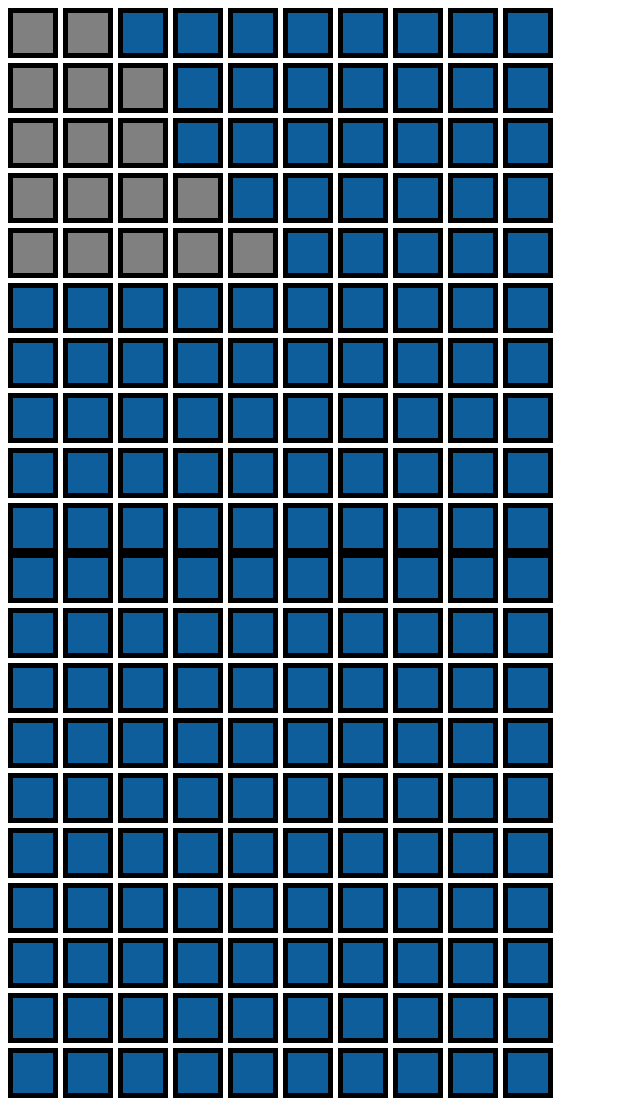
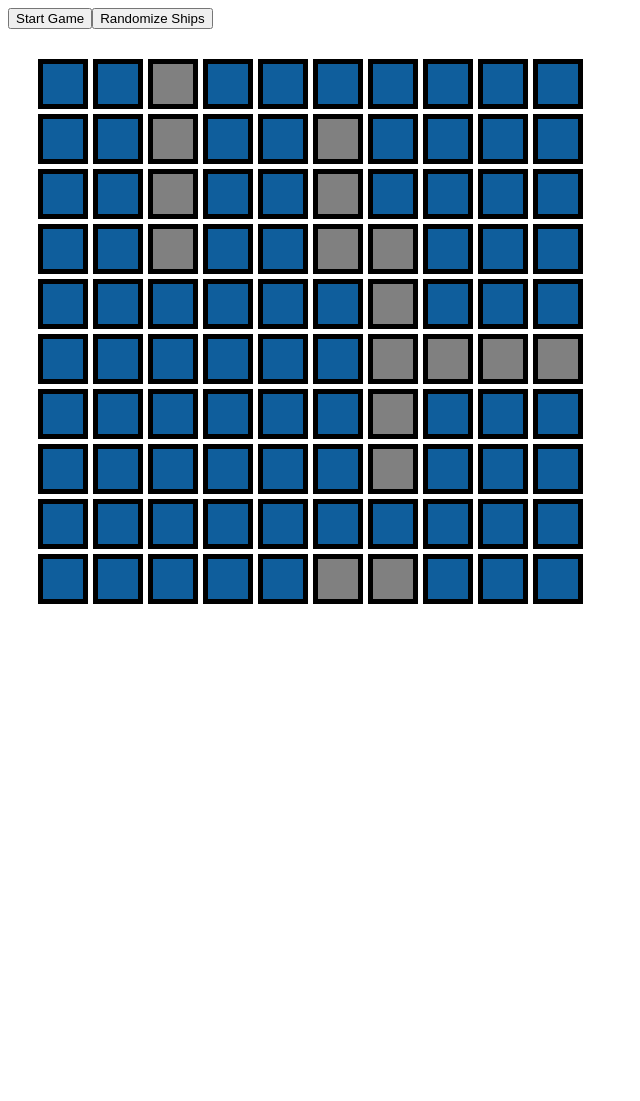
Before and after one commit to Amin-Zoghlami/battleship, a website built with webpack: page src/template.html in a window 1280 px wide. Shown: the whole page, without its empty margins (0-640 px from the left). Built offline with nearby package versions, Linux system fonts and the light colour scheme.

Commit message:
Add game inputs

```diff
--- a/src/game/display.js
+++ b/src/game/display.js
@@ -3,68 +3,73 @@ import Player from "./player.js";
 export default class Display {
   #realPlayer;
   #computerPlayer;
+  #realGameboard;
+  #computerGameboard;
+  #realGrid = document.getElementById("real");
+  #computerGrid = document.getElementById("computer");
+  #endDisplay = document.querySelector("dialog");
 
   constructor() {
+    this.#startNewGame();
+  }
+
+  #startNewGame() {
     this.#createPlayers();
-    this.#showGameboards();
+    this.#createRealGameboard();
+    this.#createSetup();
+    this.#addPlayAgainInput();
   }
 
   #createPlayers() {
     this.#realPlayer = new Player(false);
-    const realGameboard = this.#realPlayer.getGameboard();
-    realGameboard.placeShip(2, 0, 0, true);
-    realGameboard.placeShip(3, 1, 0, true);
-    realGameboard.placeShip(3, 2, 0, true);
-    realGameboard.placeShip(4, 3, 0, true);
-    realGameboard.placeShip(5, 4, 0, true);
+    this.#realPlayer.placeShipsRandom();
 
     this.#computerPlayer = new Player(true);
-    const computerGameboard = this.#computerPlayer.getGameboard();
-    computerGameboard.placeShip(2, 0, 0, false);
-    computerGameboard.placeShip(3, 0, 1, false);
-    computerGameboard.placeShip(3, 0, 2, false);
-    computerGameboard.placeShip(4, 0, 3, false);
-    computerGameboard.placeShip(5, 0, 4, false);
+    this.#computerPlayer.placeShipsRandom();
   }
 
-  #showGameboards() {
-    const realGameboard = this.#realPlayer.getGameboard();
-    const computerGameboard = this.#computerPlayer.getGameboard();
-
-    const realGrid = document.getElementById("real");
-    const computerGrid = document.getElementById("computer");
+  #createRealGameboard() {
+    this.#realGameboard = this.#realPlayer.getGameboard();
 
     for (let x = 0; x < 10; x++) {
       for (let y = 0; y < 10; y++) {
         const realCoordinate = document.createElement("div");
         realCoordinate.classList.add("coordinate");
         realCoordinate.setAttribute("data-coordinate", `${x},${y}`);
-        realGrid.appendChild(realCoordinate);
+        this.#realGrid.appendChild(realCoordinate);
+      }
+    }
 
+    this.#renderShips();
+  }
+
+  #createComputerGameboard() {
+    this.#computerGameboard = this.#computerPlayer.getGameboard();
+
+    for (let x = 0; x < 10; x++) {
+      for (let y = 0; y < 10; y++) {
         const computerCoordinate = document.createElement("button");
         computerCoordinate.classList.add("coordinate");
         computerCoordinate.setAttribute("data-coordinate", `${x},${y}`);
-        this.#addCoordinateInput(
-          computerCoordinate,
-          realGameboard,
-          computerGameboard,
-          realGrid
-        );
-        computerGrid.appendChild(computerCoordinate);
+        this.#addCoordinateInput(computerCoordinate);
+        this.#computerGrid.appendChild(computerCoordinate);
+      }
     }
   }
 
-    this.#renderShips(realGameboard, realGrid);
-  }
-
-  #addCoordinateInput(coordinate, realGameboard, computerGameboard, realGrid) {
-    coordinate.addEventListener("click", (event) => {
-      const computerCoordinate = event.currentTarget;
+  #addCoordinateInput(computerCoordinate) {
+    computerCoordinate.addEventListener(
+      "click",
+      () => {
         const computerXY = computerCoordinate.dataset.coordinate.split(",");
         const x = computerXY[0];
         const y = computerXY[1];
 
-      const isComputerHit = this.#realPlayer.attack(computerGameboard, x, y)[0];
+        const isComputerHit = this.#realPlayer.attack(
+          this.#computerGameboard,
+          x,
+          y
+        )[0];
 
         if (isComputerHit) {
           computerCoordinate.style.backgroundColor = "#880808";
@@ -72,29 +77,85 @@ export default class Display {
           computerCoordinate.style.backgroundColor = "#008000";
         }
 
-      const [isRealHit, realXY] = this.#computerPlayer.attack(realGameboard);
+        if (this.#computerGameboard.isAllSunk()) {
+          const endText = this.#endDisplay.querySelector("p");
+          endText.textContent = "You win!";
+          this.#endDisplay.showModal();
+          return;
+        }
 
-      const realCoordinate = realGrid.querySelector(
+        const [isRealHit, realXY] = this.#computerPlayer.attack(
+          this.#realGameboard
+        );
+
+        const realCoordinate = this.#realGrid.querySelector(
           `[data-coordinate="${realXY}"]`
         );
-
-      console.log(isRealHit);
-      console.log(realXY);
-      console.log(realCoordinate);
 
         if (isRealHit) {
           realCoordinate.style.backgroundColor = "#880808";
         } else {
           realCoordinate.style.backgroundColor = "#008000";
         }
+
+        if (this.#realGameboard.isAllSunk()) {
+          const endText = this.#endDisplay.querySelector("p");
+          endText.textContent = "You lose!";
+          this.#endDisplay.showModal();
+        }
+      },
+      { once: true }
+    );
+  }
+
+  #createSetup() {
+    const body = document.body;
+
+    const randomizeButton = document.createElement("button");
+    randomizeButton.classList.add("setup");
+    randomizeButton.id = "random";
+    randomizeButton.textContent = "Randomize Ships";
+    body.insertBefore(randomizeButton, body.firstChild);
+
+    const startButton = document.createElement("button");
+    startButton.classList.add("setup");
+    startButton.id = "start";
+    startButton.textContent = "Start Game";
+    body.insertBefore(startButton, body.firstChild);
+
+    randomizeButton.addEventListener("click", () => {
+      this.#realPlayer.resetGameboard();
+      this.#realPlayer.placeShipsRandom();
+      this.#renderShips();
+    });
+
+    startButton.addEventListener("click", () => {
+      this.#createComputerGameboard();
+      randomizeButton.remove();
+      startButton.remove();
     });
   }
 
-  #renderShips(gameboard, grid) {
-    for (const ship of gameboard.getShips()) {
+  #addPlayAgainInput() {
+    const playAgainButton = this.#endDisplay.querySelector("button");
+    playAgainButton.addEventListener("click", () => {
+      this.#realGrid.innerHTML = "";
+      this.#computerGrid.innerHTML = "";
+      this.#endDisplay.close();
+      this.#startNewGame();
+    });
+  }
+
+  #renderShips() {
+    const allCoordinates = this.#realGrid.querySelectorAll(".coordinate");
+    for (const gridCoordinate of allCoordinates) {
+      gridCoordinate.style.backgroundColor = "#0f5e9c";
+    }
+
+    for (const ship of this.#realGameboard.getShips()) {
       const shipCoordinates = ship[1];
       for (const shipCoordinate of shipCoordinates) {
-        const gridCoordinate = grid.querySelector(
+        const gridCoordinate = this.#realGrid.querySelector(
           `[data-coordinate="${shipCoordinate}"`
         );
         gridCoordinate.style.backgroundColor = "#808080";
--- a/src/game/gameboard.js
+++ b/src/game/gameboard.js
@@ -84,4 +84,10 @@ export default class Gameboard {
   getMisses() {
     return new Set(this.#misses);
   }
+
+  clear() {
+    this.#ships.length = 0;
+    this.#hits.clear();
+    this.#misses.clear();
+  }
 }
--- a/src/game/player.js
+++ b/src/game/player.js
@@ -13,6 +13,28 @@ export default class Player {
     return this.#gameboard;
   }
 
+  placeShipsRandom() {
+    for (let i = 2; i <= 5; i++) {
+      this.#placeShipRandom(i);
+      if (i == 3) this.#placeShipRandom(i);
+    }
+  }
+
+  #placeShipRandom(shipSize) {
+    for (;;) {
+      const x = Math.floor(Math.random() * 10);
+      const y = Math.floor(Math.random() * 10);
+      const isVertical = Math.random() < 0.5 ? true : false;
+
+      try {
+        this.#gameboard.placeShip(shipSize, x, y, isVertical);
+        break;
+      } catch {
+        continue;
+      }
+    }
+  }
+
   attack(gameboard, x, y) {
     if (this.#isComputer) {
       do {
@@ -26,4 +48,8 @@ export default class Player {
 
     return [gameboard.receiveAttack(x, y), `${x},${y}`];
   }
+
+  resetGameboard() {
+    this.#gameboard.clear();
+  }
 }
--- a/src/style.css
+++ b/src/style.css
@@ -1,4 +1,5 @@
 .gameboard {
+  margin: 30px;
   display: grid;
   grid-template-columns: repeat(10, 50px);
   grid-template-rows: repeat(10, 50px);
@@ -10,6 +11,6 @@
   border: 5px solid black;
 }
 
-.coordinate:hover {
+button.coordinate:hover {
   background-color: #2389da;
 }
--- a/src/template.html
+++ b/src/template.html
@@ -8,5 +8,9 @@
   <body>
     <div class="gameboard" id="real"></div>
     <div class="gameboard" id="computer"></div>
+    <dialog>
+      <p>You Win!</p>
+      <button>Play Again?</button>
+    </dialog>
   </body>
 </html>
```
Lines whose indentation alone changed are shown as unchanged.
